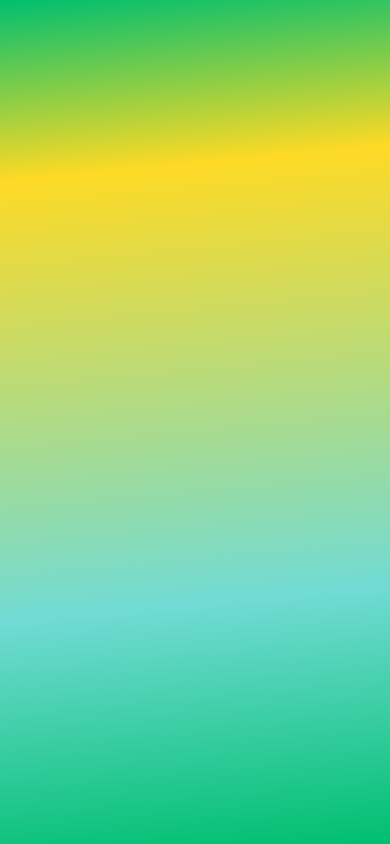
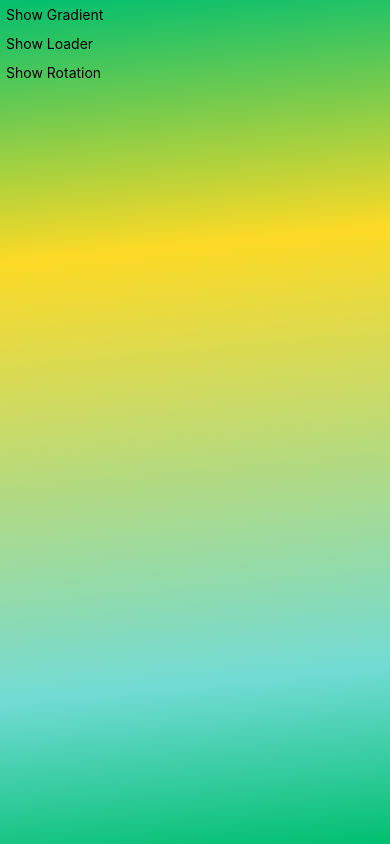
Before and after one commit to mpladow/gradient-test, a React Native app: screen / in a window 390 px wide. Built offline with nearby package versions, Linux system fonts and the light colour scheme.

Commit message:
added new loading demo

```diff
--- a/App.js
+++ b/App.js
@@ -1,23 +1,57 @@
-import { StatusBar } from 'expo-status-bar';
-import { useState } from 'react';
-import { StyleSheet, Text, View, Pressable, TouchableOpacity } from 'react-native';
-import GradientAnimated from './App/Components/Molecules/GradientAnimated';
-import GradientAnimatedQuick from './App/Components/Molecules/GradientAnimatedQuick';
+import { StatusBar } from "expo-status-bar";
+import { useState } from "react";
+import {
+  StyleSheet,
+  Text,
+  View,
+  Pressable,
+  TouchableOpacity,
+} from "react-native";
+import Loading from "./App/Components/AnimatedApi/Loading1";
+import Roation from "./App/Components/AnimatedApi/Roation";
+import CButton from "./App/Components/Atoms/CButton";
+import GradientAnimated from "./App/Components/Molecules/GradientAnimated";
+import GradientAnimatedQuick from "./App/Components/Molecules/GradientAnimatedQuick";
 
 export default function App() {
-	const [coords, setCoords] = useState({ x: 0.2, y: 0 })
+  const [coords, setCoords] = useState({ x: 0.2, y: 0 });
   const handleTouch = (e) => {
-		console.log(e.location, 'TOUCH')
+    console.log(e.location, "TOUCH");
+  };
+  const [showGradient, setShowGradient] = useState(true);
+  const [showLoader, setShowLoader] = useState(false);
+  const [showRotation, setShowRotation] = useState(false)
+
+  const onShowGradientHandler = () => {
+    setShowGradient(true);
+    setShowLoader(false);
+	setShowRotation(false)
+  };
+  const onShowLoaderHandler = () => {
+    setShowGradient(false);
+    setShowLoader(true);
+	setShowRotation(false)
+  };
+  const onShowRotation = () => {
+	setShowGradient(false);
+    setShowLoader(false);
+	  setShowRotation(true);
+
   }
   return (
-		<View style={ styles.container }>
+    <View style={styles.container}>
+      <View style={{position: "absolute", top: 0, left: 0, zIndex: 99}}>
+        <CButton onPress={() => onShowGradientHandler()}>
+          <Text>Show Gradient</Text>
+        </CButton>
+        <CButton onPress={() => onShowLoaderHandler()}><Text>Show Loader</Text></CButton>
+		<CButton onPress={() => onShowRotation()}><Text>Show Rotation </Text></CButton>
 
-				<GradientAnimatedQuick />
-
-
-
+	  </View>
+      {showGradient && <GradientAnimatedQuick />}
+      {showLoader && <Loading />}
+	  {showRotation && <Roation/>}
       <StatusBar style="auto" />
-
     </View>
   );
 }
@@ -25,8 +59,8 @@ export default function App() {
 const styles = StyleSheet.create({
   container: {
     flex: 1,
-		backgroundColor: '#fff',
-		alignItems: 'center',
-		justifyContent: 'center',
+    backgroundColor: "#fff",
+    alignItems: "center",
+    justifyContent: "center",
   },
 });
--- /dev/null
+++ b/App/Components/AnimatedApi/Loading1.tsx
@@ -0,0 +1,58 @@
+import { Animated, StyleSheet, Text, View } from 'react-native'
+import React, { useEffect, useRef } from 'react'
+
+const Loading = () => {
+
+    const progress = useRef(new Animated.Value(0.5)).current;
+    const scale = useRef(new Animated.Value(1)).current;
+    const SIZE = 100;
+
+    let animateProgStart = Animated.spring(progress, { toValue: 1, useNativeDriver: true });
+    let animateProgEnd = Animated.spring(progress, { toValue: 0.5, useNativeDriver: true });
+    let animateScaleStart = Animated.spring(scale, { toValue: 1, useNativeDriver: true });
+    let animateScaleEnd = Animated.spring(scale, { toValue: 2, useNativeDriver: true });
+
+    useEffect(() => {
+        Animated.loop(
+            Animated.parallel([
+                Animated.sequence(
+                    [animateProgStart, animateProgEnd]
+                ),
+                Animated.sequence(
+                    [animateScaleEnd, animateScaleStart]
+                )
+            ]), { iterations: 3 }
+        ).start()
+    }, [])
+
+    return (
+        <View>
+            <Animated.View style={[styles.square, {
+                borderRadius: progress.interpolate({
+                    inputRange: [0.5, 1],
+                    outputRange: [SIZE / 4, SIZE / 2] // final output of the
+                }),
+                opacity: progress,
+                transform: [{ scale },
+                {
+                    rotate: progress.interpolate({
+                        inputRange: [0.5, 1],
+                        outputRange: [Math.PI, 2 * Math.PI]
+                    })
+                }]
+            }
+            ]} />
+        </View>
+    )
+}
+
+export default Loading
+
+const styles = StyleSheet.create({
+    square: {
+        width: 100,
+        height: 100,
+        backgroundColor: 'rgba(0,0,255, 0.5)'
+
+    }
+})
--- /dev/null
+++ b/App/Components/AnimatedApi/Roation.tsx
@@ -0,0 +1,14 @@
+import { StyleSheet, Text, TouchableOpacity, View } from 'react-native'
+import React from 'react'
+
+const Roation = () => {
+  return (
+    <TouchableOpacity>
+      <Text>Click me to rotate</Text>
+    </TouchableOpacity>
+  )
+}
+
+export default Roation
+
+const styles = StyleSheet.create({})
--- a/App/Components/Atoms/CButton.tsx
+++ b/App/Components/Atoms/CButton.tsx
@@ -1,14 +1,23 @@
-import { StyleSheet, Text, View } from 'react-native'
+import { Pressable, StyleSheet, Text, View } from 'react-native'
 import React from 'react'
 
-const CButton = () => {
+const CButton = (props) => {
   return (
-	 <View>
-		<Text>Custom Button</Text>
+	  <Pressable onPress={props.onPress}>
+	 <View style={styles.button}>
+		<Text>{props.children}</Text>
 	 </View>
+	 </Pressable>
   )
 }
 
 export default CButton
 
-const styles = StyleSheet.create({})
+const styles = StyleSheet.create({
+button: {
+	padding: 6,
+	borderRadius: 4,
+	border: 1,
+	borderColor: '#ddd'
+}
+})
```
Lines whose indentation alone changed are shown as unchanged.
